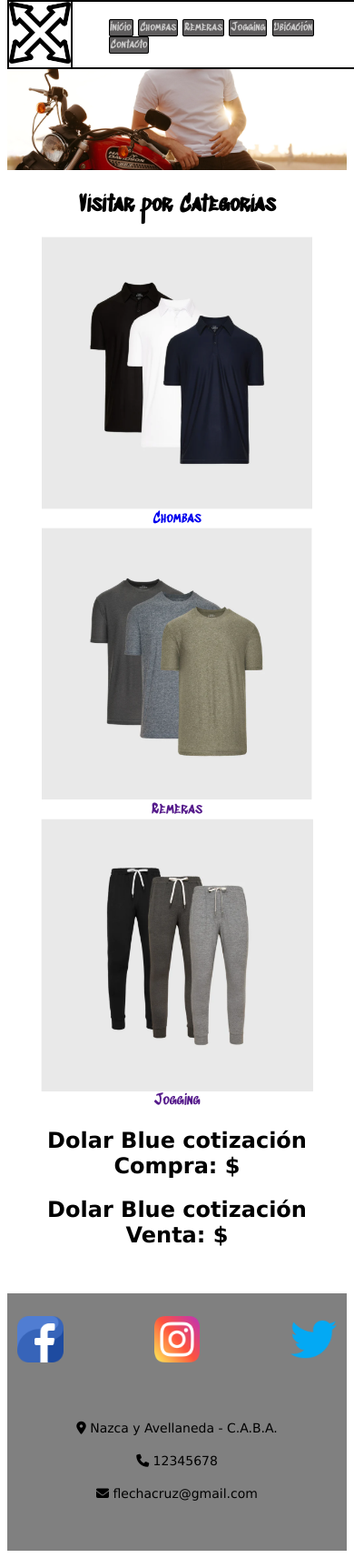
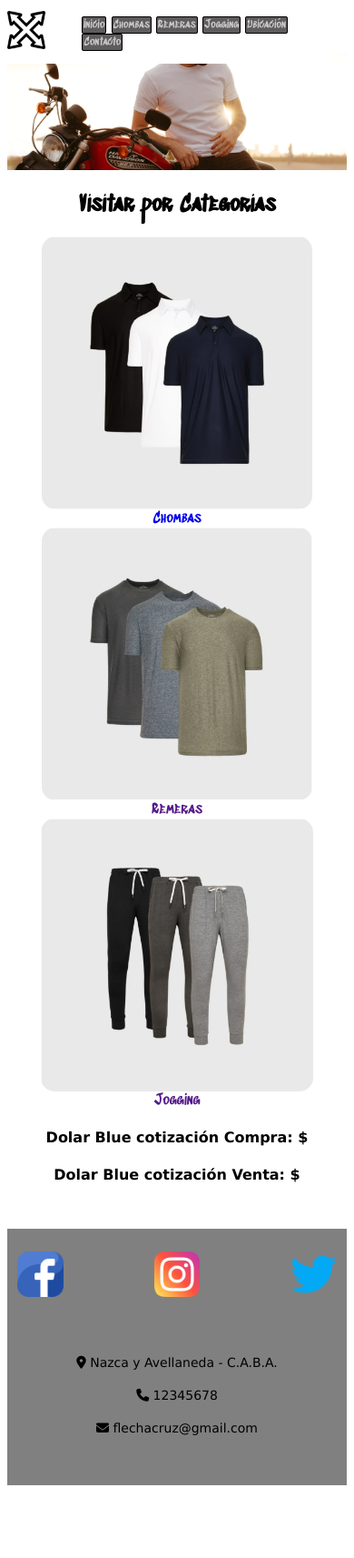
Before and after one commit to perrogatoluna/TPO, a plain HTML site: page index.html in a window 390 px wide. Shown: the top 1713 px of the page at 91% size. After the commit the page ends 1641 px from the top, so only its background shows below. Drawn offline with nearby package versions, Linux system fonts and the light colour scheme; no server answers.

Commit message:
retoques 1

```diff
--- a/css/index.css
+++ b/css/index.css
@@ -15,23 +15,22 @@ p {
 }
 
 .box_izq img {
-  height: 10vh;
+  height: 8vh;
 }
 
 #header {
   display: flex;
   background-color: white;
-  border: 1px solid;
+  height: auto;
+
 }
 
 .box_izq {
   align-content: center;
-  border: 1px solid;
 }
 
 .box_der {
   display: flex;
-  border: 1px solid;
   width: 94vw;
   justify-content: right;
   align-items: center;
@@ -70,22 +69,19 @@ navbar a:hover {
   #header {
     display: flex;
     background-color: white;
-    border: 1px solid;
   }
 
   .box_izq {
     align-content: center;
-    border: 1px solid;
     /* height: 5vh; */
   }
 
   .box_izq img {
-    height: 8vh;
+    height: 5vh;
   }
 
   .box_der {
     display: flex;
-    border: 1px solid;
     width: 80vw;
     justify-content: center;
     align-items: center;
@@ -163,13 +159,14 @@ a {
   margin: 0;
 }
 
-h1 {
+#contenido h1 {
   font-family: Sedgwick;
   text-align: center;
 }
 
 .bloque1 .img_ropa img {
   height: 300px;
+  border-radius: 15px;
 }
 
 .bloque1 {
@@ -212,6 +209,10 @@ p {
   width: 100%;
   height: 100%;
   text-align: center;
+}
+
+.texto_ubicacion p{
+  font-size: 30px;
 }
 
 /* Style footer */
--- a/index.html
+++ b/index.html
@@ -35,12 +35,12 @@
             </div>
         </div>
         <div id="dolar">
-            <h2>
+            <h4>
                 Dolar Blue cotización Compra: $<span id='compra'></span>
-            </h2>
-            <h2>
+            </h4>
+            <h4>
                 Dolar Blue cotización Venta: $<span id='venta'></span>
-            </h2>
+            </h4>
         </div>
     </section>
 
```
Also changed, not shown: ubicacion.html (+6 -1 lines).
